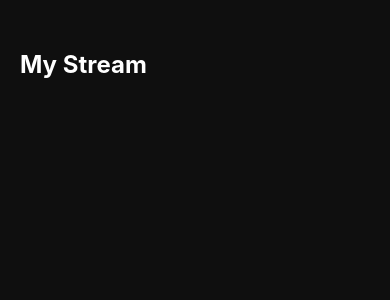
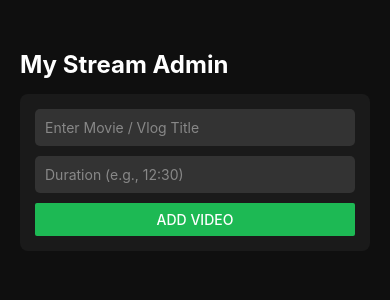
Before and after one commit to ghostmokal/my-streaming-app, a React Native app: screen / in a window 390 px wide. Shown: the top 300 px of the page. Built offline with nearby package versions, Linux system fonts and the light colour scheme; no server answers; the database is empty.

Commit message:
Update App.js

```diff
--- a/App.js
+++ b/App.js
@@ -1,31 +1,65 @@
 import React, { useEffect, useState } from 'react';
-import { StyleSheet, Text, View, FlatList, Image, TouchableOpacity, ActivityIndicator } from 'react-native';
+import { StyleSheet, Text, View, FlatList, Image, TouchableOpacity, ActivityIndicator, TextInput, Button, Alert } from 'react-native';
 import { createClient } from '@supabase/supabase-js';
 
-// --- YOUR KEYS ARE ADDED HERE ---
+// --- YOUR KEYS ---
 const supabaseUrl = 'https://rxwwjkiwciwfvzwkfydi.supabase.co';
 const supabaseAnonKey = 'sb_publishable_D9NJf0Vm3UdB1ztfPqf79g_0TJ9BSm1';
 const supabase = createClient(supabaseUrl, supabaseAnonKey);
-// --------------------------------
 
 export default function App() {
   const [videos, setVideos] = useState([]);
   const [loading, setLoading] = useState(true);
 
-  // This function fetches your movies from the database when the app opens
+  // --- NEW: Memory for our Upload Form ---
+  const [newTitle, setNewTitle] = useState('');
+  const [newDuration, setNewDuration] = useState('');
+  const [isAdding, setIsAdding] = useState(false);
+
+  // Function to pull videos from database
+  async function fetchVideos() {
+    // We added .order() so newest videos show up at the top!
+    const { data, error } = await supabase.from('videos').select('*').order('id', { ascending: false });
+    if (error) console.error('Error fetching videos:', error);
+    else setVideos(data);
+    setLoading(false);
+  }
+
   useEffect(() => {
-    async function fetchVideos() {
-      const { data, error } = await supabase.from('videos').select('*');
-      if (error) console.error('Error fetching videos:', error);
-      else setVideos(data);
-      setLoading(false);
-    }
     fetchVideos();
   }, []);
 
+  // --- NEW: Function to send a new video to the database ---
+  async function addVideo() {
+    if (newTitle === '') {
+      Alert.alert("Hold on!", "You need to type a movie title first.");
+      return;
+    }
+
+    setIsAdding(true);
+    const { error } = await supabase.from('videos').insert([
+      {
+        title: newTitle,
+        duration: newDuration || '00:00',
+        thumbnail_url: 'https://via.placeholder.com/150', // Keeps the dummy image for now
+        views: 0
+      }
+    ]);
+
+    if (error) {
+      Alert.alert("Error", error.message);
+    } else {
+      // Clear the text boxes and refresh the list
+      setNewTitle('');
+      setNewDuration('');
+      fetchVideos();
+    }
+    setIsAdding(false);
+  }
+
   const renderItem = ({ item }) => (
     <TouchableOpacity style={styles.card}>
-      <Image source={{ uri: item.thumbnail_url || 'https://via.placeholder.com/150' }} style={styles.thumbnail} />
+      <Image source={{ uri: item.thumbnail_url }} style={styles.thumbnail} />
       <View style={styles.info}>
         <Text style={styles.title}>{item.title}</Text>
         <Text style={styles.details}>{item.duration} • {item.views} Views</Text>
@@ -35,7 +69,30 @@ export default function App() {
 
   return (
     <View style={styles.container}>
-      <Text style={styles.header}>My Stream</Text>
+      <Text style={styles.header}>My Stream Admin</Text>
+
+      {/* --- NEW: The Upload Form UI --- */}
+      <View style={styles.form}>
+        <TextInput
+          style={styles.input}
+          placeholder="Enter Movie / Vlog Title"
+          placeholderTextColor="#888"
+          value={newTitle}
+          onChangeText={setNewTitle}
+        />
+        <TextInput
+          style={styles.input}
+          placeholder="Duration (e.g., 12:30)"
+          placeholderTextColor="#888"
+          value={newDuration}
+          onChangeText={setNewDuration}
+        />
+        <Button
+          title={isAdding ? "Uploading to Server..." : "Add Video"}
+          color="#1db954"
+          onPress={addVideo}
+        />
+      </View>
 
       {loading ? (
         <ActivityIndicator size="large" color="#00ff00" style={{marginTop: 50}} />
@@ -48,7 +105,9 @@ export default function App() {
 
 const styles = StyleSheet.create({
   container: { flex: 1, backgroundColor: '#0f0f0f', paddingTop: 50 },
-  header: { fontSize: 24, color: '#fff', fontWeight: 'bold', marginLeft: 20, marginBottom: 20 },
+  header: { fontSize: 24, color: '#fff', fontWeight: 'bold', marginLeft: 20, marginBottom: 15 },
+  form: { backgroundColor: '#1a1a1a', padding: 15, marginHorizontal: 20, marginBottom: 20, borderRadius: 8 },
+  input: { backgroundColor: '#333', color: '#fff', padding: 10, borderRadius: 5, marginBottom: 10 },
   card: { flexDirection: 'row', padding: 15, borderBottomWidth: 0.5, borderBottomColor: '#333' },
   thumbnail: { width: 120, height: 70, borderRadius: 8, backgroundColor: '#222' },
   info: { marginLeft: 15, justifyContent: 'center' },
```
